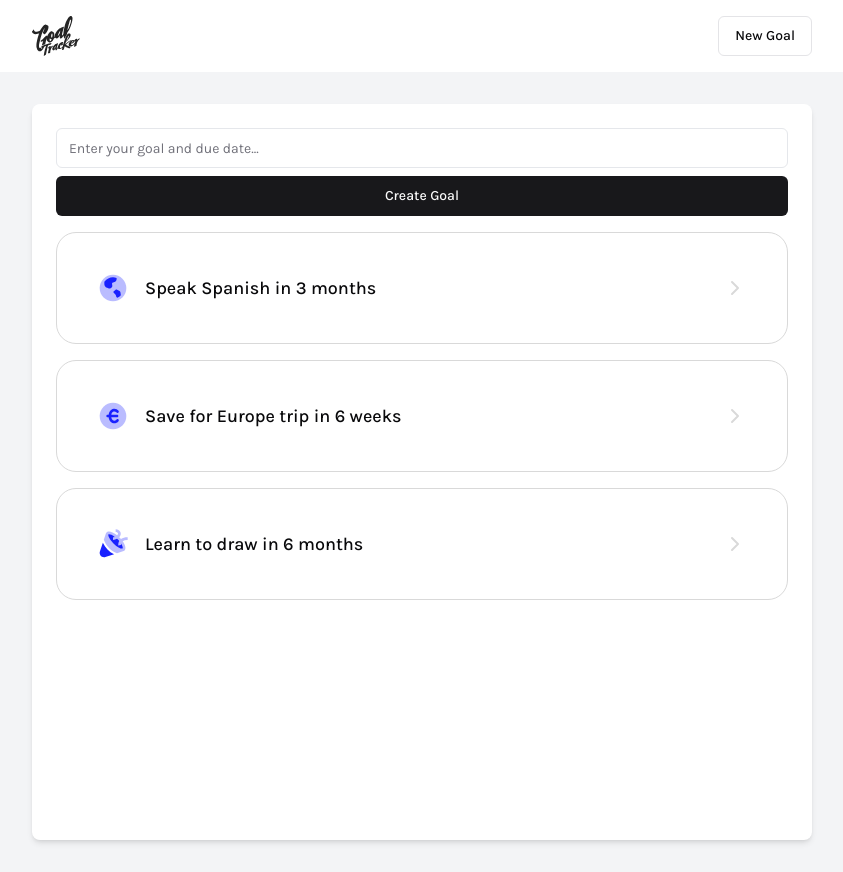
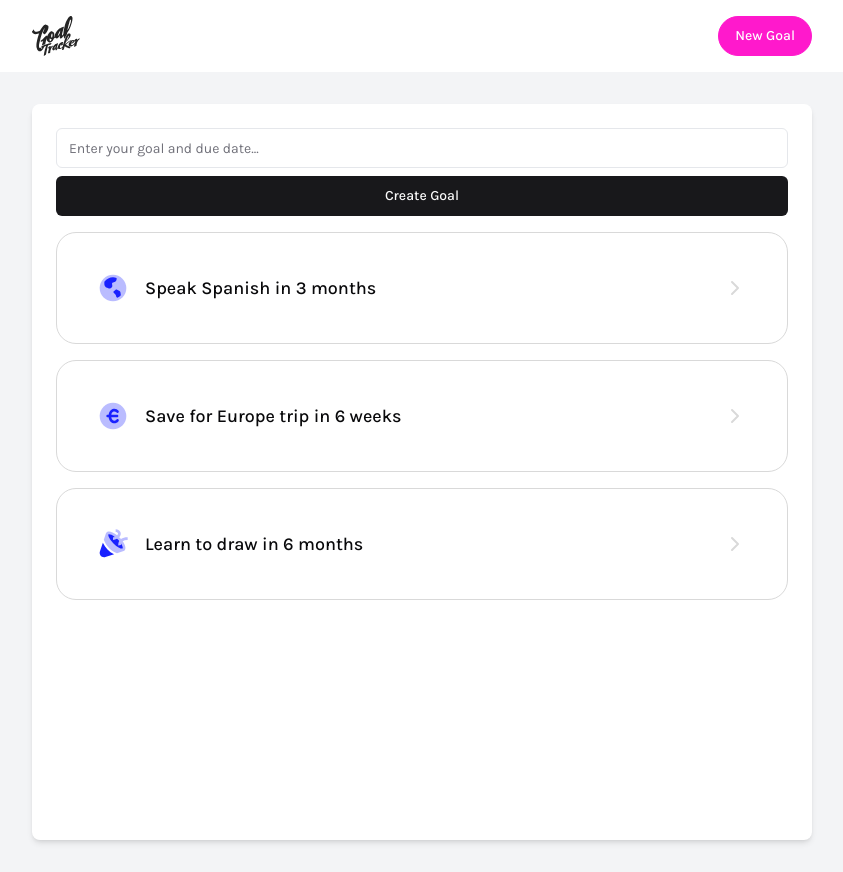
Before and after one commit to iamhenry/goaltrackerapp, a Next.js app: page / in a window 1280 px wide. Shown: the whole page, without its empty margins (218-1061 px from the left). Built offline with nearby package versions, Linux system fonts and the light colour scheme.

Commit message:
fixed new goal button hover styles

```diff
--- a/app/components/Header.tsx
+++ b/app/components/Header.tsx
@@ -27,7 +27,11 @@ export function Header() {
             />
           </svg>
         </div>
-        <Button variant="outline" onClick={() => setIsModalOpen(true)}>
+        <Button
+          variant="outline"
+          onClick={() => setIsModalOpen(true)}
+          className="rounded-full bg-[#FF19CC] text-white border-[#FF19CC] hover:bg-[#CC14A3] hover:border-[#CC14A3] hover:text-white"
+        >
           New Goal
         </Button>
       </div>
```
